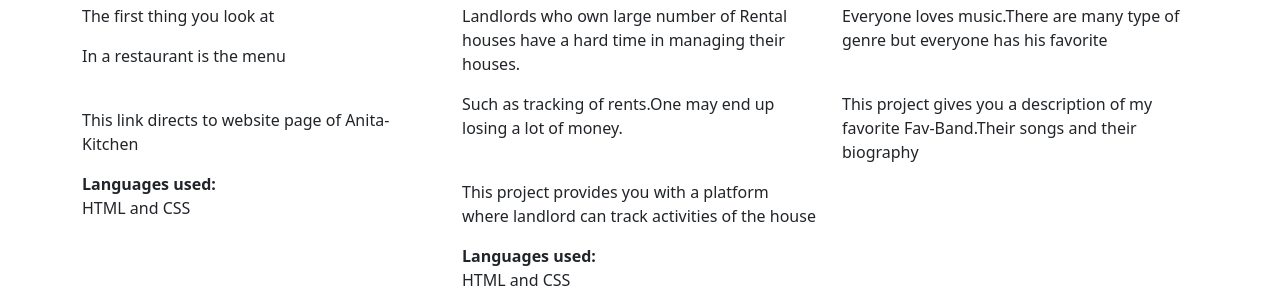
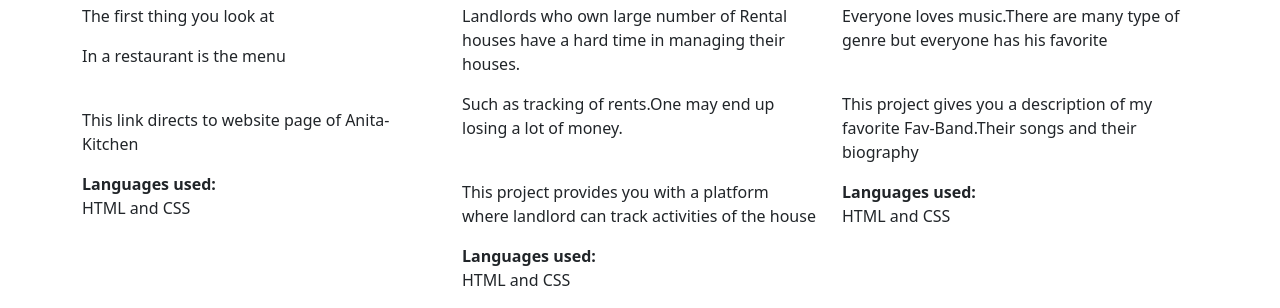
Before and after one commit to edwinkim16/portfolio-landing, a plain HTML site: page index.html in a window 1280 px wide. Shown: the part 717-1025 px from the top of the page. Drawn offline with Linux system fonts and the light colour scheme.

Commit message:
adding language used in fav-band project

```diff
--- a/index.html
+++ b/index.html
@@ -38,7 +38,8 @@
             <div class="col-md-4">
                 <h3><a href="https://edwinkim16.github.io/Fav-Band-Project/">Fav-Band-Project</a></h3>
                 <p>Everyone loves music.There are many type of genre but everyone has his favorite</p> <br>
-                <p>This project gives you a description of my favorite Fav-Band.Their songs and their biography </p>
+                <p>This project gives you a description of my favorite Fav-Band.Their songs and their biography</p>
+                <p><strong>Languages used: </strong> <br> HTML and CSS</p>
             </div>
         </div>
 
```
